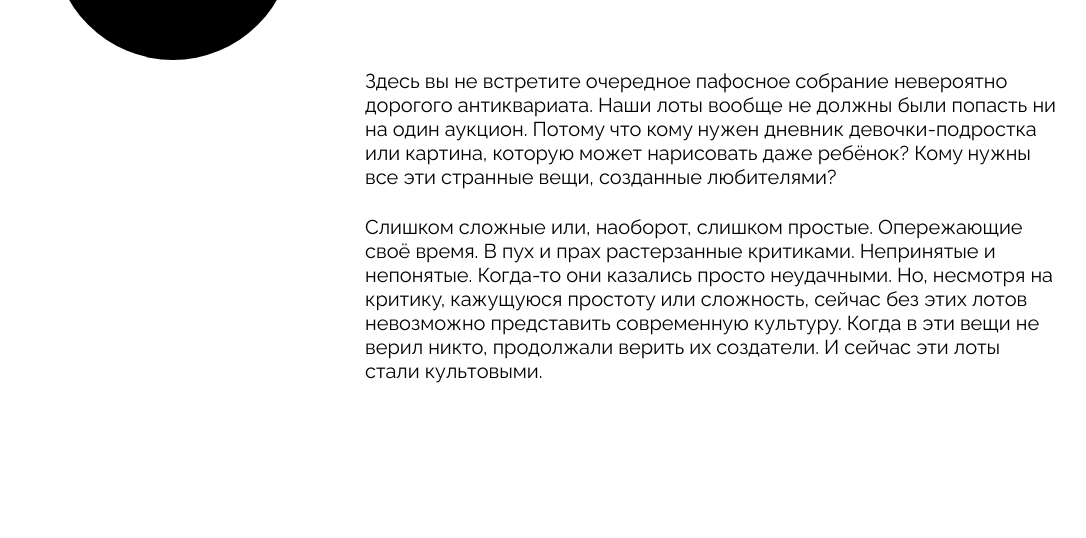
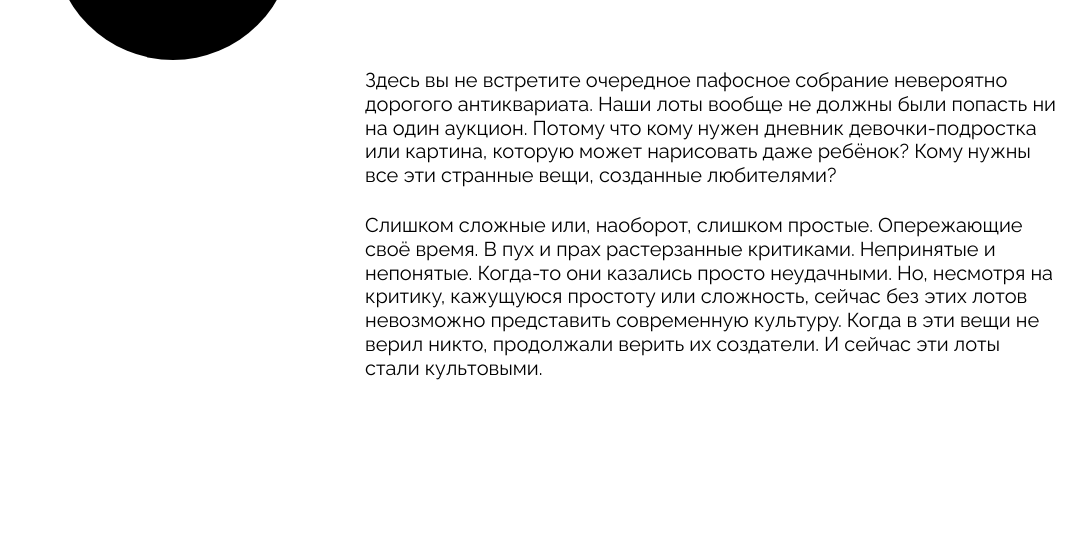
Before and after one commit to Wymedy/ono-tebe-nado, a plain HTML site: page index.html in a window 1280 px wide. Shown: the part 2282-2820 px from the top of the page, without its empty margins (108-1194 px from the left). Drawn offline with Linux system fonts and the light colour scheme.

Commit message:
Первый коммит

```diff
--- a/styles/style.css
+++ b/styles/style.css
@@ -295,7 +295,7 @@ ul {
   font-weight: 400;
   margin-bottom: 17px;
   padding-top: 9px;
-  line-height: 120%;
+  line-height: 119%;
 }
 
 .footer {
```
Also changed, not shown: index.html (+0 -1 lines).
